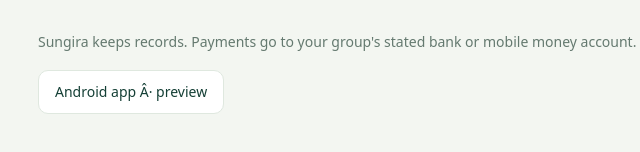
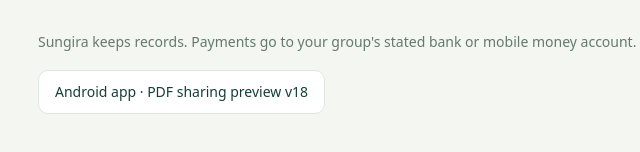
Before and after one commit to ctenthani/sungira, a website: page index.html in a window 1280 px wide. Shown: the part 372-524 px from the top of the page, 36-676 px from the left. Drawn offline with Linux system fonts and the light colour scheme; no server answers.

Commit message:
Preserve UTF-8 labels and identify the updated Android preview

```diff
--- a/index.html
+++ b/index.html
@@ -1 +1 @@
-<!doctype html><html lang="en"><head><meta charset="utf-8"><meta name="viewport" content="width=device-width,initial-scale=1,viewport-fit=cover"><meta name="theme-color" content="#173f35"><title>Sungira | Shared group contributions</title><link rel="stylesheet" href="style.css"></head><body><header><a href="./" id="brand"><b class="mark">S</b><span>Sungira<small>Our money. Our purpose.</small></span></a><div class="tools" id="account"></div></header><main id="app"><div class="card"><h1>Opening Sungiraâ€¦</h1><p>Please wait while we connect.</p></div></main><footer><div id="connection" role="status"></div><p>Sungira keeps records. Payments go to your group's stated bank or mobile money account.</p><a href="downloads/sungira-preview.apk" download class="button">Android app Â· preview</a></footer><dialog id="dialog"></dialog><div id="toast" role="status" aria-live="polite"></div><script src="qrcode.js"></script><script src="bank-core.js"></script><script src="cloud.js"></script><script src="bank-ui.js"></script><script src="vendor/jspdf.umd.min.js"></script><script src="vendor/receipt-font.js"></script><script src="receipt-pdf.js"></script><script src="reports.js"></script><script src="mobile.js"></script></body></html>
+<!doctype html><html lang="en"><head><meta charset="utf-8"><meta name="viewport" content="width=device-width,initial-scale=1,viewport-fit=cover"><meta name="theme-color" content="#173f35"><title>Sungira | Shared group contributions</title><link rel="stylesheet" href="style.css"></head><body><header><a href="./" id="brand"><b class="mark">S</b><span>Sungira<small>Our money. Our purpose.</small></span></a><div class="tools" id="account"></div></header><main id="app"><div class="card"><h1>Opening Sungira…</h1><p>Please wait while we connect.</p></div></main><footer><div id="connection" role="status"></div><p>Sungira keeps records. Payments go to your group's stated bank or mobile money account.</p><a href="downloads/sungira-preview.apk" download class="button">Android app · PDF sharing preview v18</a></footer><dialog id="dialog"></dialog><div id="toast" role="status" aria-live="polite"></div><script src="qrcode.js"></script><script src="bank-core.js"></script><script src="cloud.js"></script><script src="bank-ui.js"></script><script src="vendor/jspdf.umd.min.js"></script><script src="vendor/receipt-font.js"></script><script src="receipt-pdf.js"></script><script src="reports.js"></script><script src="mobile.js"></script></body></html>
```
